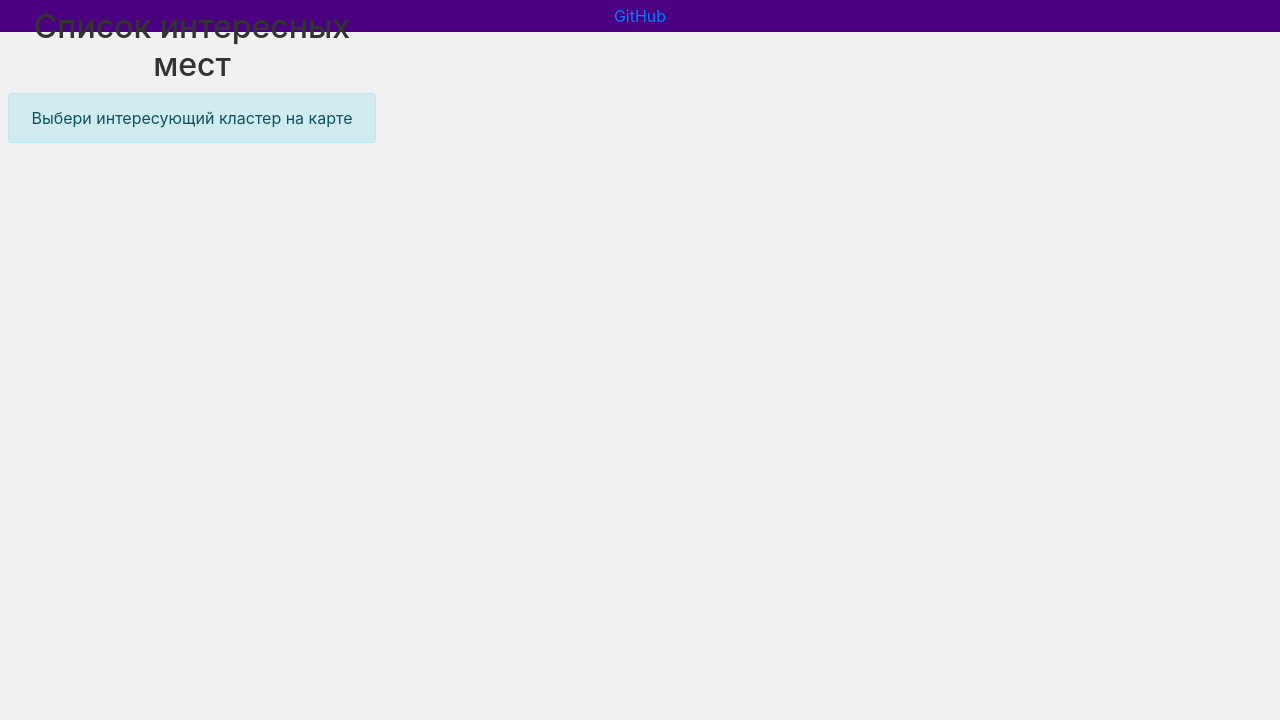
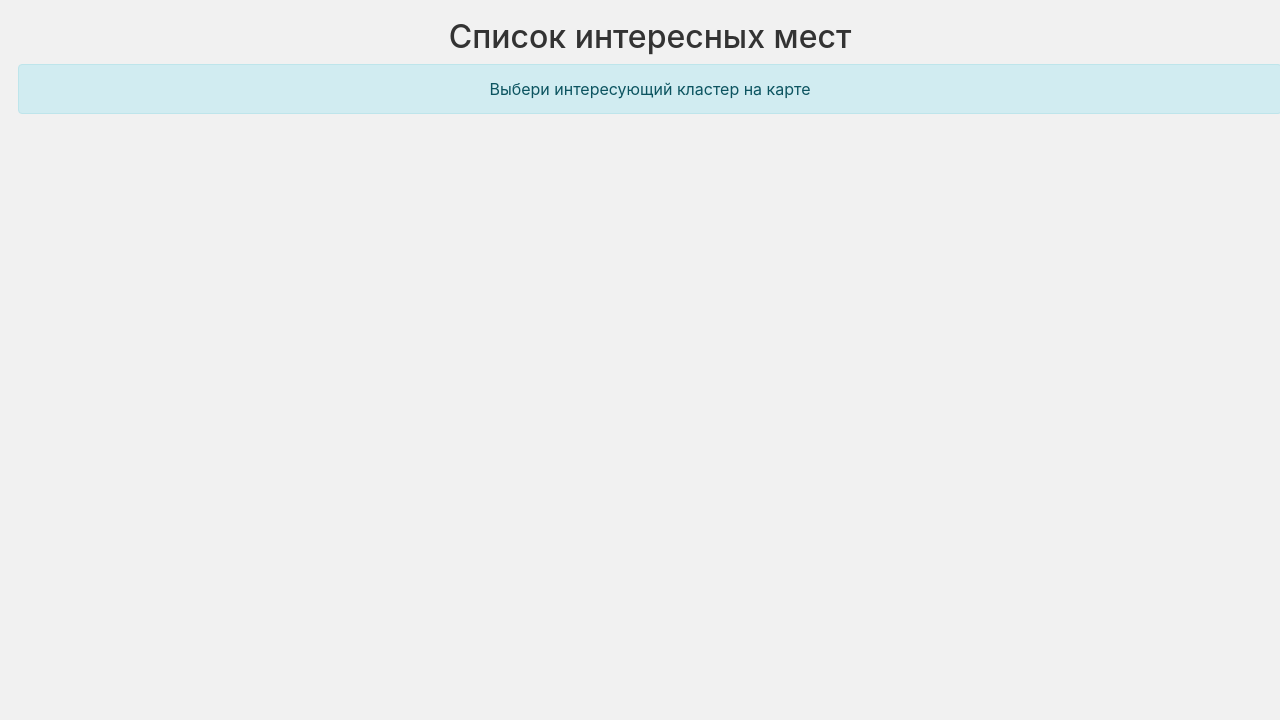
Before and after one commit to shevelsm/geo-treasure, a Flask app: template webapp/templates/index.html in a window 1280 px wide. Shown: the part 776-1496 px from the top of the page. After the commit the page ends 890 px from the top, so only its background shows below. Run offline with Flask 2, Linux system fonts and the light colour scheme; the template is opened without the code that fills it, so the values that code supplies are empty; the visitor is signed in with stand-in values (Sample User, id 1); some libraries are stand-ins or nearby versions.

Commit message:
update templates and styles for narrow window mode

```diff
--- a/webapp/static/style.css
+++ b/webapp/static/style.css
@@ -46,7 +46,8 @@
 }
 
 .footer {
-  height: 5%;
+  height: 10%;
+  padding: 9px;
 }
 
 @media screen and (max-width: 1342px) {
@@ -55,7 +56,12 @@
     width: 100%;
   }
   .result-content {
-    font-size: medium;
+    margin: 10px;
+    height: 510px;
+    width: 100%;
     display: block;
   }
+  .footer {
+    visibility: hidden;
+  }
 }
--- a/webapp/templates/base.html
+++ b/webapp/templates/base.html
@@ -28,7 +28,7 @@
     </main>
     <footer>
       {{ bootstrap.load_js() }}
-      <section class="footer text-center py-1 bg-panels">
+      <section class="footer text-center bg-panels">
         <ul class="navbar-nav">
           <li class="nav-item active">
             <a class="" href="https://github.com/Shevelsm/geo-treasure"
```
